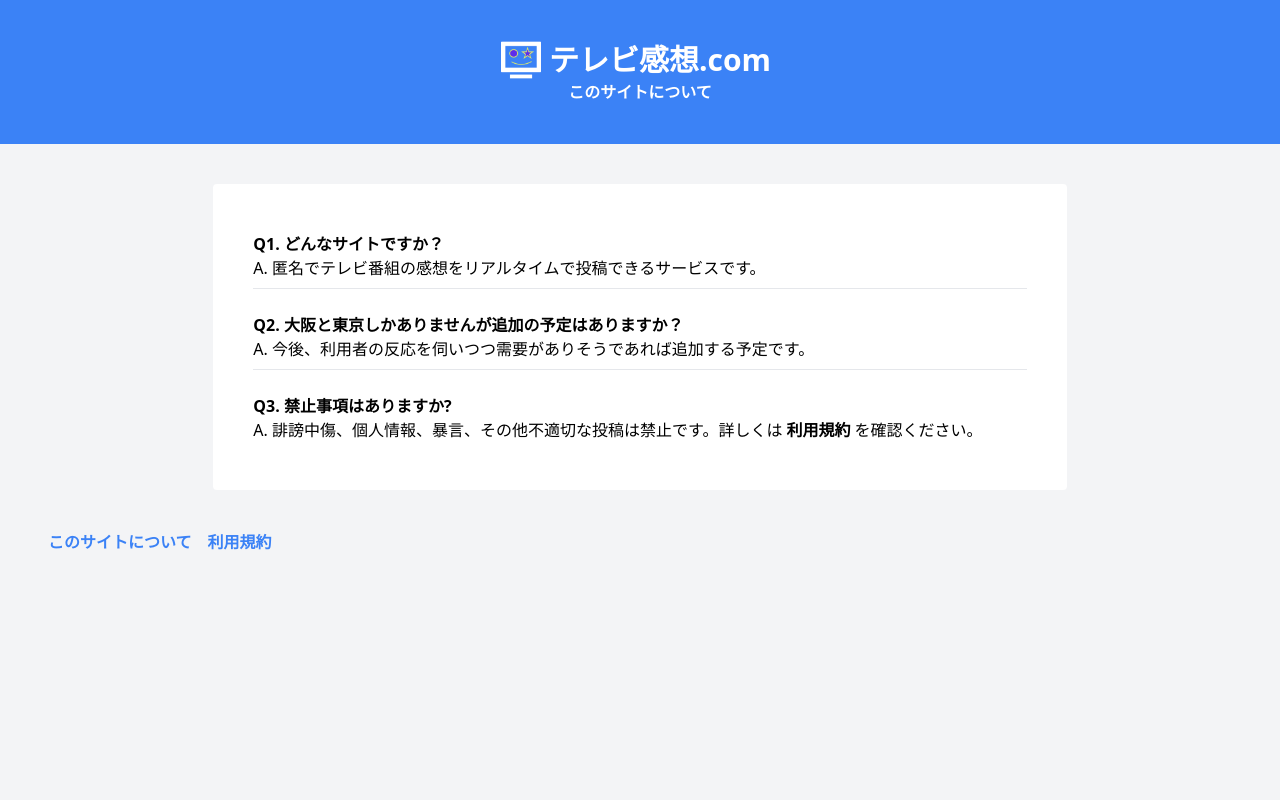
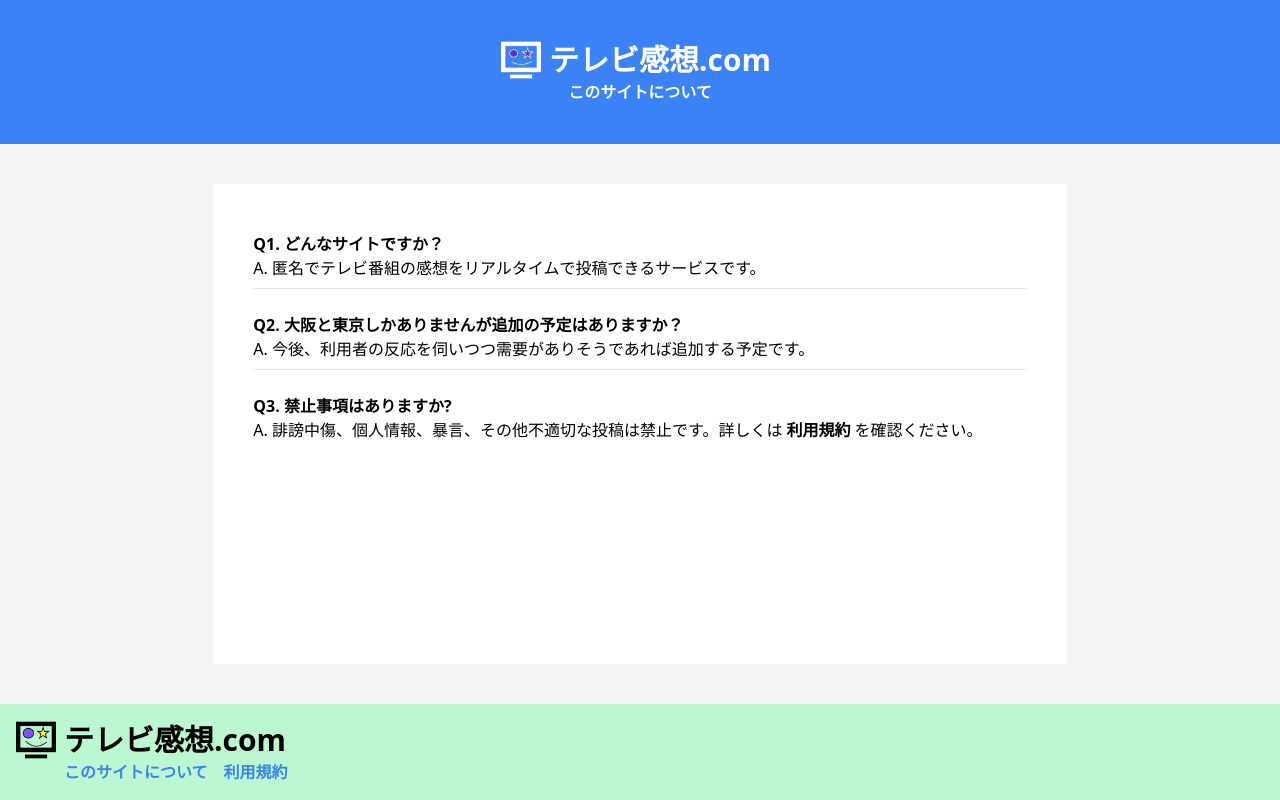
Before and after one commit to yabuki829/chatgram-frontend-, a Next.js app: page /about in a window 1280 px wide. Built offline with nearby package versions, Linux system fonts and the light colour scheme.

Commit message:
ui修正

```diff
--- a/pages/about.jsx
+++ b/pages/about.jsx
@@ -3,7 +3,7 @@ import React, { useState } from 'react'
 import Link from 'next/link'
 import Image from "next/image";
 import tvimage from "../public/tv2.png";
-
+import tvimage2 from "../public/tv.png";
 import { FontAwesomeIcon } from '@fortawesome/react-fontawesome';
 import { faPaperPlane,faBars } from '@fortawesome/free-solid-svg-icons';
 
@@ -11,7 +11,7 @@ const About = () => {
 
 
   return (
-    <div className='bg-gray-100 h-screen'>
+    <div className='flex flex-col min-h-screen bg-gray-100'>
        <header className='flex justify-center items-center bg-blue-500'>
        <div className='block items-center text-center my-4 md:my-10'>
 
@@ -29,7 +29,7 @@ const About = () => {
 
 
 
-        <div className='md:w-2/3 mx-auto bg-white p-4 md:p-10 rounded my-10'>
+        <div className='md:w-2/3 mx-auto bg-white p-4 md:p-10 rounded my-10 flex-grow'>
 
             <div className='my-2'>
                 <h1 className='font-bold'>Q1. どんなサイトですか？</h1>
@@ -49,10 +49,18 @@ const About = () => {
             </div>
 
         </div>
-        <div className='mx-4 md:mx-10'>
-        <Link  target="_blank" rel="noopener noreferrer"  className='text-blue-500 mx-2 font-bold' href="/about">このサイトについて</Link>
-        <Link target="_blank" rel="noopener noreferrer"  className='text-blue-500 mx-2 font-bold' href="/terms">利用規約</Link>
-      </div>
+        <footer className=' h-24 bg-green-200 p-4'>
+          <div className='flex items-center '>
+              <Image className=' w-10 h-10 ' src={tvimage2} alt="icon" />
+              <h1 className='text-3xl font-bold mx-2 '>テレビ感想.com</h1>
+            </div>
+
+          <div className='mx-4 md:mx-10 '>
+            <Link  rel="noopener noreferrer"  className='text-blue-500 mx-2 font-bold' href="/about">このサイトについて</Link>
+            <Link target="_blank" rel="noopener noreferrer"  className='text-blue-500 mx-2 font-bold' href="/terms">利用規約</Link>
+          </div>
+
+        </footer>
 
     </div>
 
--- a/pages/index.jsx
+++ b/pages/index.jsx
@@ -1,6 +1,7 @@
 import React, { useState,useEffect } from 'react'
 import Image from "next/image";
 import tvimage from "../public/tv2.png";
+import tvimage2 from "../public/tv.png";
 import axios from "axios";
 import {database } from '../firebase/firebase'
 import { ref, push,onValue } from "firebase/database";
@@ -193,7 +194,7 @@ const Index = () => {
 
 
   return (
-    <div className='bg-gray-100 min-h-screen'>
+    <div className='flex flex-col min-h-screen bg-gray-100'>
 
       <header className='flex justify-center items-center bg-blue-500'>
        <div className='block items-center text-center my-4 md:my-10'>
@@ -219,7 +220,7 @@ const Index = () => {
 
       {
         showContent ? (
-          <div className='md:w-2/3 mx-auto bg-white  p-2 md:p-10 rounded md:my-10'>
+          <div className='md:w-2/3 mx-auto bg-white p-4 md:p-10 rounded my-10 flex-grow'>
             <div className='bg-gray-800 border-2 border-black p-2  shadow '>
             <div className=' flex  items-center '>
               <button className='bg-white border-2 rounded-full w-8 h-8 md:w-12 md:h-12 flex items-center justify-center my-5 mr-2 flex-shrink-0' onClick={() => setShowContent(false)} >←</button>
@@ -300,7 +301,7 @@ const Index = () => {
 
         </div>
         ):(
-          <div className='md:w-1/3 mx-auto'>
+          <div className='md:w-1/3 mx-auto flex-grow'>
 
             <div className='grid grid-cols-3'>
             {[...Array(12).keys()].map((number) => {
@@ -331,9 +332,17 @@ const Index = () => {
         )
       }
 
-      <div className='mx-4 md:mx-10'>
-        <Link  rel="noopener noreferrer"  className='text-blue-500 mx-2 font-bold' href="/about">このサイトについて</Link>
-        <Link target="_blank" rel="noopener noreferrer"  className='text-blue-500 mx-2 font-bold' href="/terms">利用規約</Link>
+      <div className=' h-24 bg-green-200 p-4'>
+        <div className='flex items-center '>
+            <Image className=' w-10 h-10 ' src={tvimage2} alt="icon" />
+            <h1 className='text-3xl font-bold mx-2 '>テレビ感想.com</h1>
+          </div>
+
+        <div className='mx-4 md:mx-10 '>
+          <Link  rel="noopener noreferrer"  className='text-blue-500 mx-2 font-bold' href="/about">このサイトについて</Link>
+          <Link target="_blank" rel="noopener noreferrer"  className='text-blue-500 mx-2 font-bold' href="/terms">利用規約</Link>
+        </div>
+
       </div>
 
 
```
